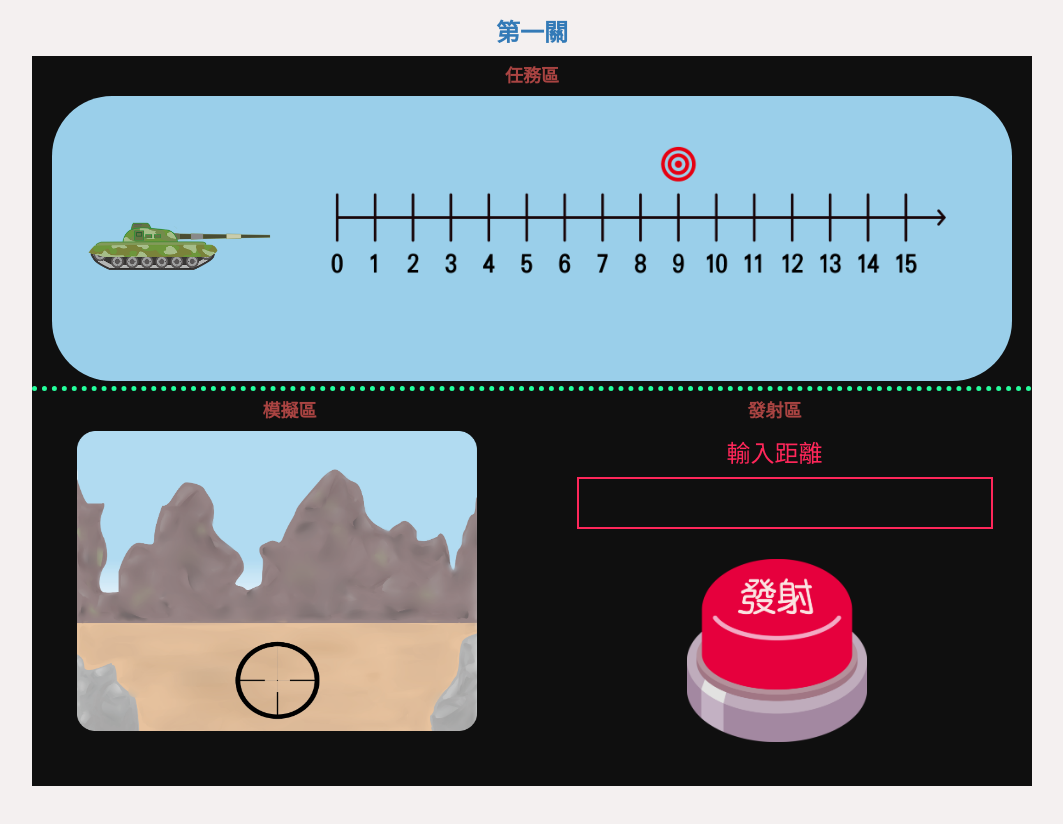
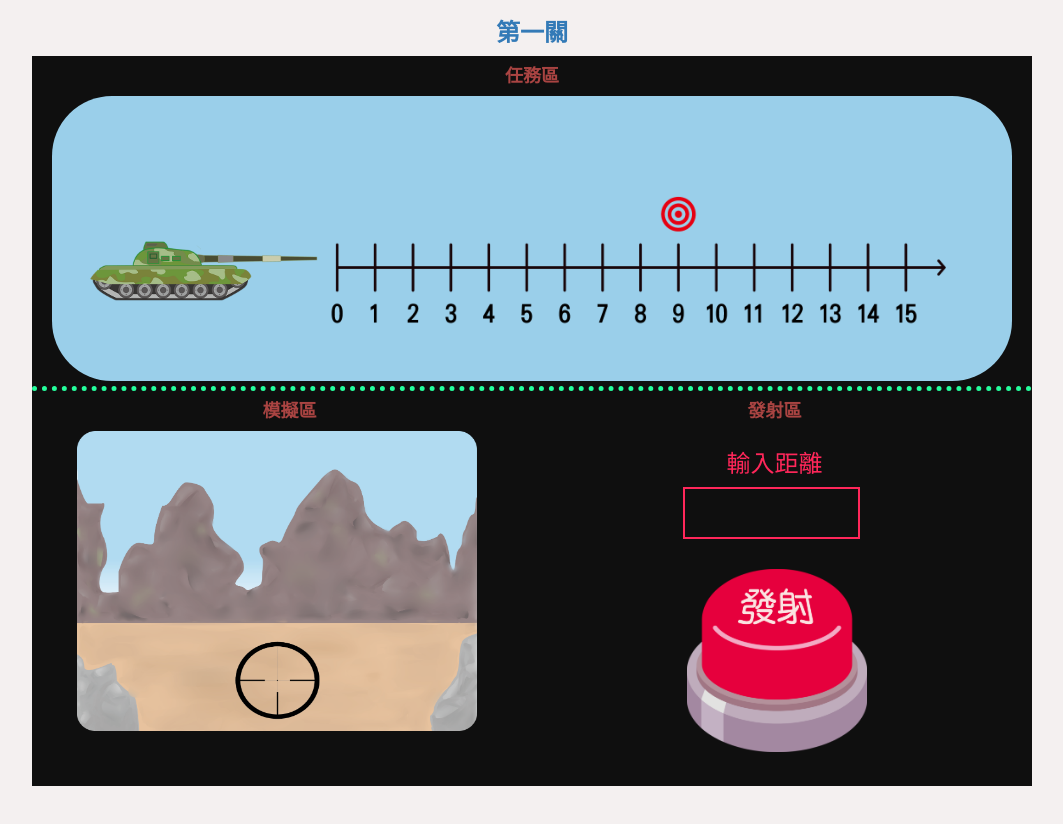
Before and after one commit to ColdDry/King-of-Bombard, a website: page app/index.html at #/step1-1 in a window 1280 px wide. Shown: the top 824 px of the page, without its empty margins (108-1171 px from the left). Drawn offline with Linux system fonts and the light colour scheme.

Commit message:
edit tank,line and input size

```diff
--- a/app/css/style.css
+++ b/app/css/style.css
@@ -33,7 +33,7 @@ html, body {
 
 .input-frame {
     color: snow;
-    margin-left: 30px;
+    margin-left: 15px;
     font-size: 32px;
     border: solid #ff275a 2px;
     background-color: #0f0f0f;
--- a/app/step1-1.html
+++ b/app/step1-1.html
@@ -3,10 +3,10 @@
     <h4 class="text-danger text-center"><strong>任務區</strong></h4>
     <div class="row container-fluid game-cell-top">
         <div class="col-md-3 container">
-            <img ng-src="{{srcTank}}" class="img-tank" alt="tank">
+            <img ng-src="{{srcTank}}" class="img-tank" style="width: 250px" alt="tank">
         </div>
         <div class="col-md-9 container">
-            <img ng-src="{{srcLine}}" class="img-line" alt="line">
+            <img ng-src="{{srcLine}}" class="img-line" style="margin-top: 100px" alt="line">
         </div>
     </div>
     <div class="row container-fluid game-cell-bottom">
@@ -49,8 +49,13 @@
         </div>
         <div class="col-md-6">
             <h4 class="text-danger text-center"><strong>發射區</strong></h4>
-            <h3 class="text-center text-red">輸入距離</h3>
-            <input class="input-frame text-center" type="number" ng-model="inputAns">
+            <div class="row">
+                <div class="col-md-3"></div>
+                <div class="col-md-6">
+                    <h3 class="text-center text-red col-md-12 ">輸入距離</h3>
+                    <input class="input-frame col-md-10 text-center" type="number" ng-model="inputAns">
+                </div>
+            </div>
             <img ng-src="img/btn-fire.png" class="img-fire cursor-pointer" ng-click="onFire()">
         </div>
     </div>
```
Also changed, not shown: 1 other file.
